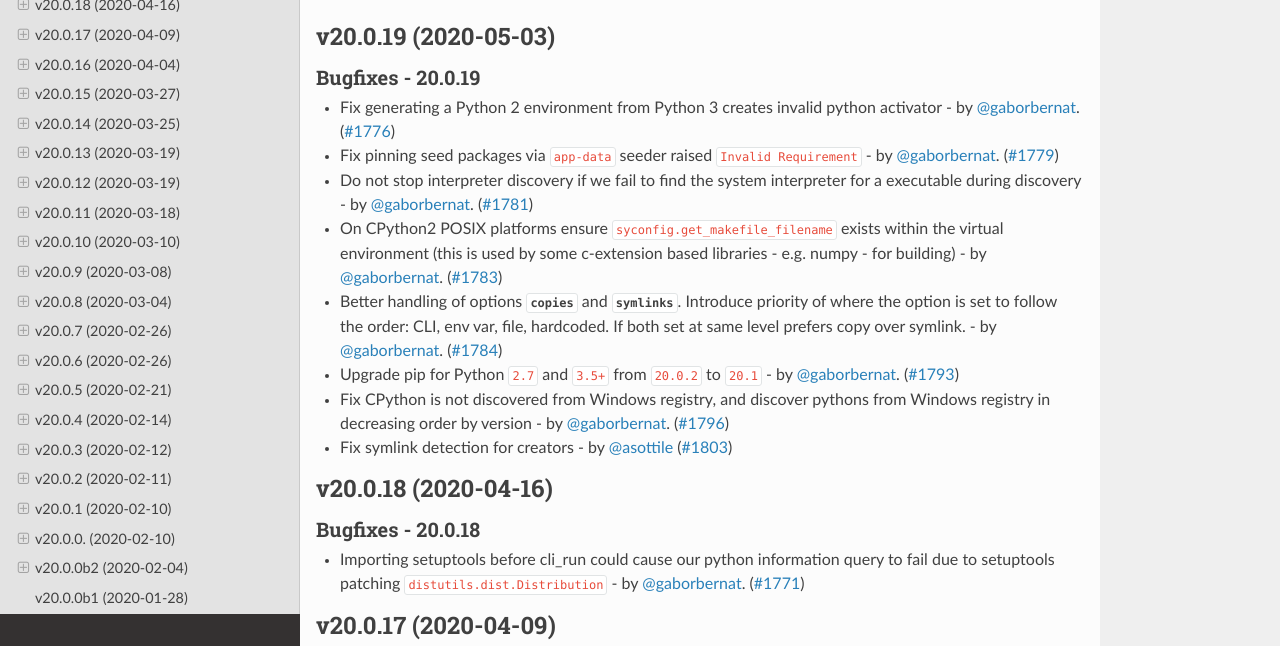
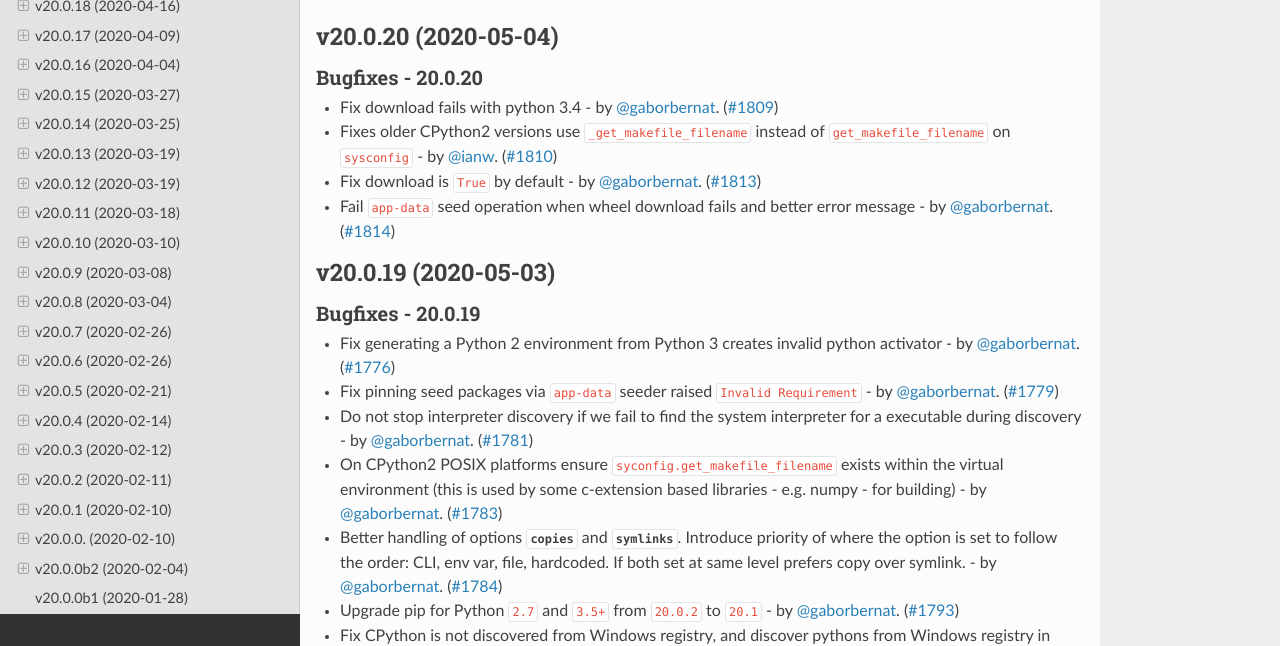
Before and after one commit to pypa/virtualenv, a Sphinx documentation site: the page built from docs/changelog.rst, in a window 1280 px wide and 900 px high, cut to the strip 254-900 px from the top of the window. Built offline with Sphinx 7.4.7 and the Read the Docs theme 2.0.0, drawn with Linux system fonts in a browser that asks for light colours; pages that are not in the unit, such as notebooks, are missing from menus; the version number could not be read and is left out; some of the changed text lies outside the part shown.

Commit message:
release 20.0.20

```diff
--- a/docs/changelog.rst
+++ b/docs/changelog.rst
@@ -4,6 +4,17 @@ Release History
 .. include:: _draft.rst
 
 .. towncrier release notes start
+
+v20.0.20 (2020-05-04)
+---------------------
+
+Bugfixes - 20.0.20
+~~~~~~~~~~~~~~~~~~
+- Fix download fails with python 3.4 - by :user:`gaborbernat`. (`#1809 <https://github.com/pypa/virtualenv/issues/1809>`_)
+- Fixes older CPython2 versions use ``_get_makefile_filename`` instead of ``get_makefile_filename`` on ``sysconfig`` - by :user:`ianw`. (`#1810 <https://github.com/pypa/virtualenv/issues/1810>`_)
+- Fix download is ``True`` by default - by :user:`gaborbernat`. (`#1813 <https://github.com/pypa/virtualenv/issues/1813>`_)
+- Fail ``app-data`` seed operation when wheel download fails and better error message - by :user:`gaborbernat`. (`#1814 <https://github.com/pypa/virtualenv/issues/1814>`_)
+
 
 v20.0.19 (2020-05-03)
 ---------------------
--- a/docs/changelog/1809.bugfix.rst
+++ /dev/null
@@ -1 +0,0 @@
-Fix download fails with python 3.4 - by :user:`gaborbernat`.
--- a/docs/changelog/1810.bugfix.rst
+++ /dev/null
@@ -1 +0,0 @@
-Fixes older CPython2 versions use ``_get_makefile_filename`` instead of ``get_makefile_filename`` on ``sysconfig`` - by :user:`ianw`.
--- a/docs/changelog/1813.bugfix.rst
+++ /dev/null
@@ -1 +0,0 @@
-Fix download is ``True`` by default - by :user:`gaborbernat`.
--- a/docs/changelog/1814.bugfix.rst
+++ /dev/null
@@ -1 +0,0 @@
-Fail ``app-data`` seed operation when wheel download fails and better error message - by :user:`gaborbernat`.
```
